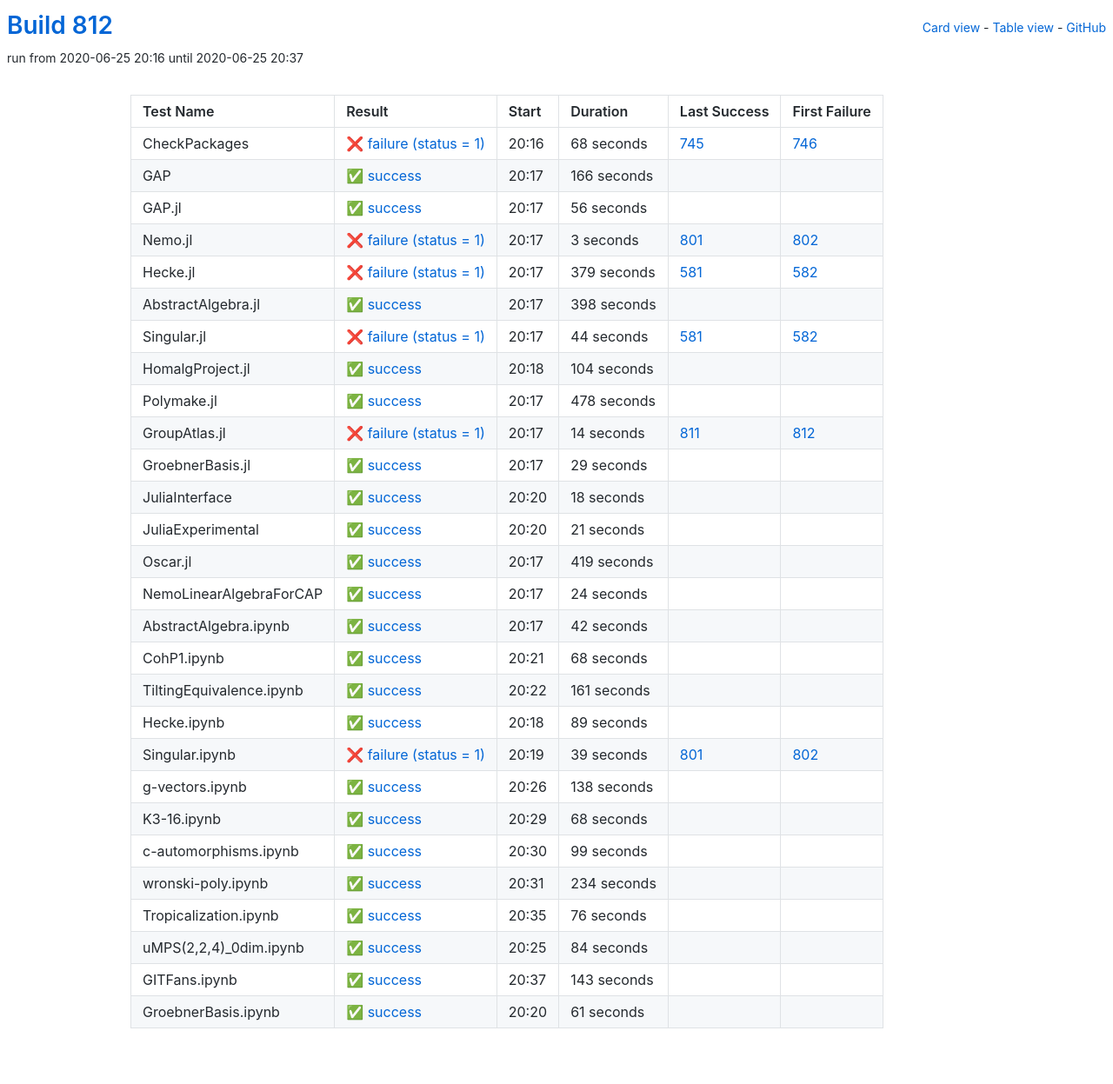
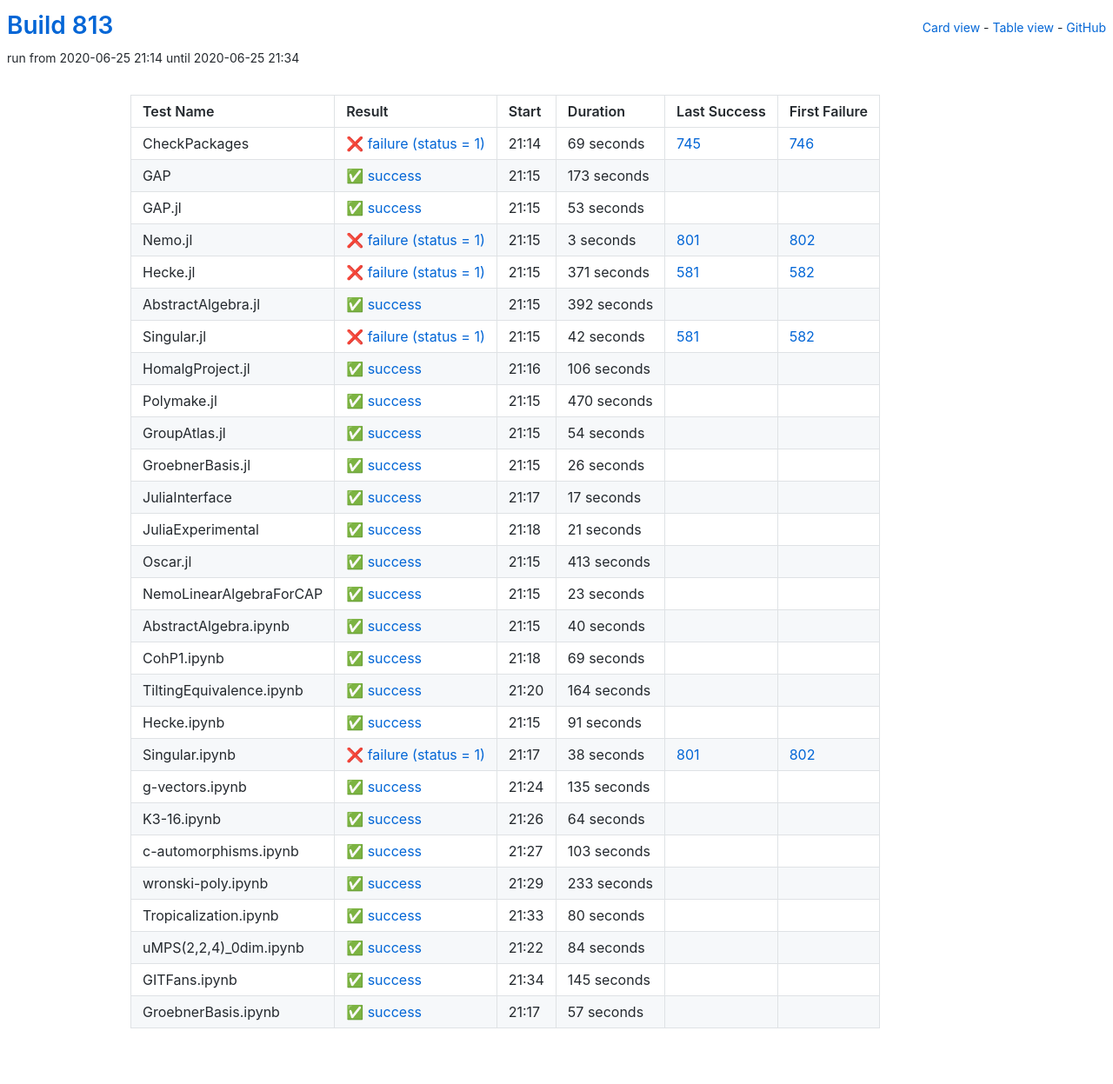
Before and after one commit to oscar-system/oscar-ci-status-1.4, a Jekyll site: the page built from table.html, in a window 1280 px wide. Shown: the whole page at 87% size. Built offline with Jekyll 4.4.1, drawn with Linux system fonts in a browser that asks for light colours.

Commit message:
Build #813

```diff
--- a/_data/ci.yml
+++ b/_data/ci.yml
@@ -1,6 +1,6 @@
 ---
-build: 812
-build_url: https://oscarci.mathematik.uni-kl.de/job/oscar-julia-1.4/812/
+build: 813
+build_url: https://oscarci.mathematik.uni-kl.de/job/oscar-julia-1.4/813/
 job: oscar-julia-1.4
 organization: oscar-system
 repo: oscar-ci-status-1.4
@@ -8,44 +8,44 @@ repourl: https://github.com/oscar-system/oscar-ci-status-1.4
 tests:
 - name: CheckPackages
   id: checkpackages
-  log: https://oscarci.mathematik.uni-kl.de/job/oscar-julia-1.4/812/artifact/logs/build-812/CheckPackages.log
-  start: 2020-06-25 20:16
+  log: https://oscarci.mathematik.uni-kl.de/job/oscar-julia-1.4/813/artifact/logs/build-813/CheckPackages.log
+  start: 2020-06-25 21:14
   success: false
   exitcode: 1
   status: failure
-  duration: 68
+  duration: 69
   last_success: 745
   last_success_url: https://oscarci.mathematik.uni-kl.de/job/oscar-julia-1.4/745/
   first_failure: 746
   first_failure_url: https://oscarci.mathematik.uni-kl.de/job/oscar-julia-1.4/746/
 - name: GAP
   id: gap
-  log: https://oscarci.mathematik.uni-kl.de/job/oscar-julia-1.4/812/artifact/logs/build-812/GAP.log
-  start: 2020-06-25 20:17
+  log: https://oscarci.mathematik.uni-kl.de/job/oscar-julia-1.4/813/artifact/logs/build-813/GAP.log
+  start: 2020-06-25 21:15
   success: true
   exitcode: 0
   status: success
-  duration: 166
+  duration: 173
   last_success: false
   last_success_url:
   first_failure: false
   first_failure_url:
 - name: GAP.jl
   id: gap-jl
-  log: https://oscarci.mathematik.uni-kl.de/job/oscar-julia-1.4/812/artifact/logs/build-812/GAP.jl.log
-  start: 2020-06-25 20:17
+  log: https://oscarci.mathematik.uni-kl.de/job/oscar-julia-1.4/813/artifact/logs/build-813/GAP.jl.log
+  start: 2020-06-25 21:15
   success: true
   exitcode: 0
   status: success
-  duration: 56
+  duration: 53
   last_success: false
   last_success_url:
   first_failure: false
   first_failure_url:
 - name: Nemo.jl
   id: nemo-jl
-  log: https://oscarci.mathematik.uni-kl.de/job/oscar-julia-1.4/812/artifact/logs/build-812/Nemo.jl.log
-  start: 2020-06-25 20:17
+  log: https://oscarci.mathematik.uni-kl.de/job/oscar-julia-1.4/813/artifact/logs/build-813/Nemo.jl.log
+  start: 2020-06-25 21:15
   success: false
   exitcode: 1
   status: failure
@@ -56,104 +56,104 @@ tests:
   first_failure_url: https://oscarci.mathematik.uni-kl.de/job/oscar-julia-1.4/802/
 - name: Hecke.jl
   id: hecke-jl
-  log: https://oscarci.mathematik.uni-kl.de/job/oscar-julia-1.4/812/artifact/logs/build-812/Hecke.jl.log
-  start: 2020-06-25 20:17
+  log: https://oscarci.mathematik.uni-kl.de/job/oscar-julia-1.4/813/artifact/logs/build-813/Hecke.jl.log
+  start: 2020-06-25 21:15
   success: false
   exitcode: 1
   status: failure
-  duration: 379
+  duration: 371
   last_success: 581
   last_success_url: https://oscarci.mathematik.uni-kl.de/job/oscar-julia-1.4/581/
   first_failure: 582
   first_failure_url: https://oscarci.mathematik.uni-kl.de/job/oscar-julia-1.4/582/
 - name: AbstractAlgebra.jl
   id: abstractalgebra-jl
-  log: https://oscarci.mathematik.uni-kl.de/job/oscar-julia-1.4/812/artifact/logs/build-812/AbstractAlgebra.jl.log
-  start: 2020-06-25 20:17
+  log: https://oscarci.mathematik.uni-kl.de/job/oscar-julia-1.4/813/artifact/logs/build-813/AbstractAlgebra.jl.log
+  start: 2020-06-25 21:15
   success: true
   exitcode: 0
   status: success
-  duration: 398
+  duration: 392
   last_success: false
   last_success_url:
   first_failure: false
   first_failure_url:
 - name: Singular.jl
   id: singular-jl
-  log: https://oscarci.mathematik.uni-kl.de/job/oscar-julia-1.4/812/artifact/logs/build-812/Singular.jl.log
-  start: 2020-06-25 20:17
+  log: https://oscarci.mathematik.uni-kl.de/job/oscar-julia-1.4/813/artifact/logs/build-813/Singular.jl.log
+  start: 2020-06-25 21:15
   success: false
   exitcode: 1
   status: failure
-  duration: 44
+  duration: 42
   last_success: 581
   last_success_url: https://oscarci.mathematik.uni-kl.de/job/oscar-julia-1.4/581/
   first_failure: 582
   first_failure_url: https://oscarci.mathematik.uni-kl.de/job/oscar-julia-1.4/582/
 - name: HomalgProject.jl
   id: homalgproject-jl
-  log: https://oscarci.mathematik.uni-kl.de/job/oscar-julia-1.4/812/artifact/logs/build-812/HomalgProject.jl.log
-  start: 2020-06-25 20:18
+  log: https://oscarci.mathematik.uni-kl.de/job/oscar-julia-1.4/813/artifact/logs/build-813/HomalgProject.jl.log
+  start: 2020-06-25 21:16
   success: true
   exitcode: 0
   status: success
-  duration: 104
+  duration: 106
   last_success: false
   last_success_url:
   first_failure: false
   first_failure_url:
 - name: Polymake.jl
   id: polymake-jl
-  log: https://oscarci.mathematik.uni-kl.de/job/oscar-julia-1.4/812/artifact/logs/build-812/Polymake.jl.log
-  start: 2020-06-25 20:17
+  log: https://oscarci.mathematik.uni-kl.de/job/oscar-julia-1.4/813/artifact/logs/build-813/Polymake.jl.log
+  start: 2020-06-25 21:15
   success: true
   exitcode: 0
   status: success
-  duration: 478
+  duration: 470
   last_success: false
   last_success_url:
   first_failure: false
   first_failure_url:
 - name: GroupAtlas.jl
   id: groupatlas-jl
-  log: https://oscarci.mathematik.uni-kl.de/job/oscar-julia-1.4/812/artifact/logs/build-812/GroupAtlas.jl.log
-  start: 2020-06-25 20:17
-  success: false
-  exitcode: 1
-  status: failure
-  duration: 14
-  last_success: 811
-  last_success_url: https://oscarci.mathematik.uni-kl.de/job/oscar-julia-1.4/811/
-  first_failure: 812
-  first_failure_url: https://oscarci.mathematik.uni-kl.de/job/oscar-julia-1.4/812/
-- name: GroebnerBasis.jl
-  id: groebnerbasis-jl
-  log: https://oscarci.mathematik.uni-kl.de/job/oscar-julia-1.4/812/artifact/logs/build-812/GroebnerBasis.jl.log
-  start: 2020-06-25 20:17
+  log: https://oscarci.mathematik.uni-kl.de/job/oscar-julia-1.4/813/artifact/logs/build-813/GroupAtlas.jl.log
+  start: 2020-06-25 21:15
   success: true
   exitcode: 0
   status: success
-  duration: 29
+  duration: 54
+  last_success: false
+  last_success_url:
+  first_failure: false
+  first_failure_url:
+- name: GroebnerBasis.jl
+  id: groebnerbasis-jl
+  log: https://oscarci.mathematik.uni-kl.de/job/oscar-julia-1.4/813/artifact/logs/build-813/GroebnerBasis.jl.log
+  start: 2020-06-25 21:15
+  success: true
+  exitcode: 0
+  status: success
+  duration: 26
   last_success: false
   last_success_url:
   first_failure: false
   first_failure_url:
 - name: JuliaInterface
   id: juliainterface
-  log: https://oscarci.mathematik.uni-kl.de/job/oscar-julia-1.4/812/artifact/logs/build-812/JuliaInterface.log
-  start: 2020-06-25 20:20
+  log: https://oscarci.mathematik.uni-kl.de/job/oscar-julia-1.4/813/artifact/logs/build-813/JuliaInterface.log
+  start: 2020-06-25 21:17
   success: true
   exitcode: 0
   status: success
-  duration: 18
+  duration: 17
   last_success: false
   last_success_url:
   first_failure: false
   first_failure_url:
 - name: JuliaExperimental
   id: juliaexperimental
-  log: https://oscarci.mathematik.uni-kl.de/job/oscar-julia-1.4/812/artifact/logs/build-812/JuliaExperimental.log
-  start: 2020-06-25 20:20
+  log: https://oscarci.mathematik.uni-kl.de/job/oscar-julia-1.4/813/artifact/logs/build-813/JuliaExperimental.log
+  start: 2020-06-25 21:18
   success: true
   exitcode: 0
   status: success
@@ -164,152 +164,152 @@ tests:
   first_failure_url:
 - name: Oscar.jl
   id: oscar-jl
-  log: https://oscarci.mathematik.uni-kl.de/job/oscar-julia-1.4/812/artifact/logs/build-812/Oscar.jl.log
-  start: 2020-06-25 20:17
+  log: https://oscarci.mathematik.uni-kl.de/job/oscar-julia-1.4/813/artifact/logs/build-813/Oscar.jl.log
+  start: 2020-06-25 21:15
   success: true
   exitcode: 0
   status: success
-  duration: 419
+  duration: 413
   last_success: false
   last_success_url:
   first_failure: false
   first_failure_url:
 - name: NemoLinearAlgebraForCAP
   id: nemolinearalgebraforcap
-  log: https://oscarci.mathematik.uni-kl.de/job/oscar-julia-1.4/812/artifact/logs/build-812/NemoLinearAlgebraForCAP.log
-  start: 2020-06-25 20:17
+  log: https://oscarci.mathematik.uni-kl.de/job/oscar-julia-1.4/813/artifact/logs/build-813/NemoLinearAlgebraForCAP.log
+  start: 2020-06-25 21:15
   success: true
   exitcode: 0
   status: success
-  duration: 24
+  duration: 23
   last_success: false
   last_success_url:
   first_failure: false
   first_failure_url:
 - name: AbstractAlgebra.ipynb
   id: abstractalgebra-ipynb
-  log: https://oscarci.mathematik.uni-kl.de/job/oscar-julia-1.4/812/artifact/logs/build-812/AbstractAlgebra.ipynb.log
-  start: 2020-06-25 20:17
+  log: https://oscarci.mathematik.uni-kl.de/job/oscar-julia-1.4/813/artifact/logs/build-813/AbstractAlgebra.ipynb.log
+  start: 2020-06-25 21:15
   success: true
   exitcode: 0
   status: success
-  duration: 42
+  duration: 40
   last_success: false
   last_success_url:
   first_failure: false
   first_failure_url:
 - name: CohP1.ipynb
   id: cohp1-ipynb
-  log: https://oscarci.mathematik.uni-kl.de/job/oscar-julia-1.4/812/artifact/logs/build-812/CohP1.ipynb.log
-  start: 2020-06-25 20:21
+  log: https://oscarci.mathematik.uni-kl.de/job/oscar-julia-1.4/813/artifact/logs/build-813/CohP1.ipynb.log
+  start: 2020-06-25 21:18
   success: true
   exitcode: 0
   status: success
-  duration: 68
+  duration: 69
   last_success: false
   last_success_url:
   first_failure: false
   first_failure_url:
 - name: TiltingEquivalence.ipynb
   id: tiltingequivalence-ipynb
-  log: https://oscarci.mathematik.uni-kl.de/job/oscar-julia-1.4/812/artifact/logs/build-812/TiltingEquivalence.ipynb.log
-  start: 2020-06-25 20:22
+  log: https://oscarci.mathematik.uni-kl.de/job/oscar-julia-1.4/813/artifact/logs/build-813/TiltingEquivalence.ipynb.log
+  start: 2020-06-25 21:20
   success: true
   exitcode: 0
   status: success
-  duration: 161
+  duration: 164
   last_success: false
   last_success_url:
   first_failure: false
   first_failure_url:
 - name: Hecke.ipynb
   id: hecke-ipynb
-  log: https://oscarci.mathematik.uni-kl.de/job/oscar-julia-1.4/812/artifact/logs/build-812/Hecke.ipynb.log
-  start: 2020-06-25 20:18
+  log: https://oscarci.mathematik.uni-kl.de/job/oscar-julia-1.4/813/artifact/logs/build-813/Hecke.ipynb.log
+  start: 2020-06-25 21:15
   success: true
   exitcode: 0
   status: success
-  duration: 89
+  duration: 91
   last_success: false
   last_success_url:
   first_failure: false
   first_failure_url:
 - name: Singular.ipynb
   id: singular-ipynb
-  log: https://oscarci.mathematik.uni-kl.de/job/oscar-julia-1.4/812/artifact/logs/build-812/Singular.ipynb.log
-  start: 2020-06-25 20:19
+  log: https://oscarci.mathematik.uni-kl.de/job/oscar-julia-1.4/813/artifact/logs/build-813/Singular.ipynb.log
+  start: 2020-06-25 21:17
   success: false
   exitcode: 1
   status: failure
-  duration: 39
+  duration: 38
   last_success: 801
   last_success_url: https://oscarci.mathematik.uni-kl.de/job/oscar-julia-1.4/801/
   first_failure: 802
   first_failure_url: https://oscarci.mathematik.uni-kl.de/job/oscar-julia-1.4/802/
 - name: g-vectors.ipynb
   id: g-vectors-ipynb
-  log: https://oscarci.mathematik.uni-kl.de/job/oscar-julia-1.4/812/artifact/logs/build-812/g-vectors.ipynb.log
-  start: 2020-06-25 20:26
+  log: https://oscarci.mathematik.uni-kl.de/job/oscar-julia-1.4/813/artifact/logs/build-813/g-vectors.ipynb.log
+  start: 2020-06-25 21:24
   success: true
   exitcode: 0
   status: success
-  duration: 138
+  duration: 135
   last_success: false
   last_success_url:
   first_failure: false
   first_failure_url:
 - name: K3-16.ipynb
   id: k3-16-ipynb
-  log: https://oscarci.mathematik.uni-kl.de/job/oscar-julia-1.4/812/artifact/logs/build-812/K3-16.ipynb.log
-  start: 2020-06-25 20:29
+  log: https://oscarci.mathematik.uni-kl.de/job/oscar-julia-1.4/813/artifact/logs/build-813/K3-16.ipynb.log
+  start: 2020-06-25 21:26
   success: true
   exitcode: 0
   status: success
-  duration: 68
+  duration: 64
   last_success: false
   last_success_url:
   first_failure: false
   first_failure_url:
 - name: c-automorphisms.ipynb
   id: c-automorphisms-ipynb
-  log: https://oscarci.mathematik.uni-kl.de/job/oscar-julia-1.4/812/artifact/logs/build-812/c-automorphisms.ipynb.log
-  start: 2020-06-25 20:30
+  log: https://oscarci.mathematik.uni-kl.de/job/oscar-julia-1.4/813/artifact/logs/build-813/c-automorphisms.ipynb.log
+  start: 2020-06-25 21:27
   success: true
   exitcode: 0
   status: success
-  duration: 99
+  duration: 103
   last_success: false
   last_success_url:
   first_failure: false
   first_failure_url:
 - name: wronski-poly.ipynb
   id: wronski-poly-ipynb
-  log: https://oscarci.mathematik.uni-kl.de/job/oscar-julia-1.4/812/artifact/logs/build-812/wronski-poly.ipynb.log
-  start: 2020-06-25 20:31
+  log: https://oscarci.mathematik.uni-kl.de/job/oscar-julia-1.4/813/artifact/logs/build-813/wronski-poly.ipynb.log
+  start: 2020-06-25 21:29
   success: true
   exitcode: 0
   status: success
-  duration: 234
+  duration: 233
   last_success: false
   last_success_url:
   first_failure: false
   first_failure_url:
 - name: Tropicalization.ipynb
   id: tropicalization-ipynb
-  log: https://oscarci.mathematik.uni-kl.de/job/oscar-julia-1.4/812/artifact/logs/build-812/Tropicalization.ipynb.log
-  start: 2020-06-25 20:35
+  log: https://oscarci.mathematik.uni-kl.de/job/oscar-julia-1.4/813/artifact/logs/build-813/Tropicalization.ipynb.log
+  start: 2020-06-25 21:33
   success: true
   exitcode: 0
   status: success
-  duration: 76
+  duration: 80
   last_success: false
   last_success_url:
   first_failure: false
   first_failure_url:
 - name: uMPS(2,2,4)_0dim.ipynb
   id: umps-2-2-4-0dim-ipynb
-  log: https://oscarci.mathematik.uni-kl.de/job/oscar-julia-1.4/812/artifact/logs/build-812/uMPS-2-2-4-_0dim.ipynb.log
-  start: 2020-06-25 20:25
+  log: https://oscarci.mathematik.uni-kl.de/job/oscar-julia-1.4/813/artifact/logs/build-813/uMPS-2-2-4-_0dim.ipynb.log
+  start: 2020-06-25 21:22
   success: true
   exitcode: 0
   status: success
@@ -320,24 +320,24 @@ tests:
   first_failure_url:
 - name: GITFans.ipynb
   id: gitfans-ipynb
-  log: https://oscarci.mathematik.uni-kl.de/job/oscar-julia-1.4/812/artifact/logs/build-812/GITFans.ipynb.log
-  start: 2020-06-25 20:37
+  log: https://oscarci.mathematik.uni-kl.de/job/oscar-julia-1.4/813/artifact/logs/build-813/GITFans.ipynb.log
+  start: 2020-06-25 21:34
   success: true
   exitcode: 0
   status: success
-  duration: 143
+  duration: 145
   last_success: false
   last_success_url:
   first_failure: false
   first_failure_url:
 - name: GroebnerBasis.ipynb
   id: groebnerbasis-ipynb
-  log: https://oscarci.mathematik.uni-kl.de/job/oscar-julia-1.4/812/artifact/logs/build-812/GroebnerBasis.ipynb.log
-  start: 2020-06-25 20:20
+  log: https://oscarci.mathematik.uni-kl.de/job/oscar-julia-1.4/813/artifact/logs/build-813/GroebnerBasis.ipynb.log
+  start: 2020-06-25 21:17
   success: true
   exitcode: 0
   status: success
-  duration: 61
+  duration: 57
   last_success: false
   last_success_url:
   first_failure: false
```
Also changed, not shown: README.md.
